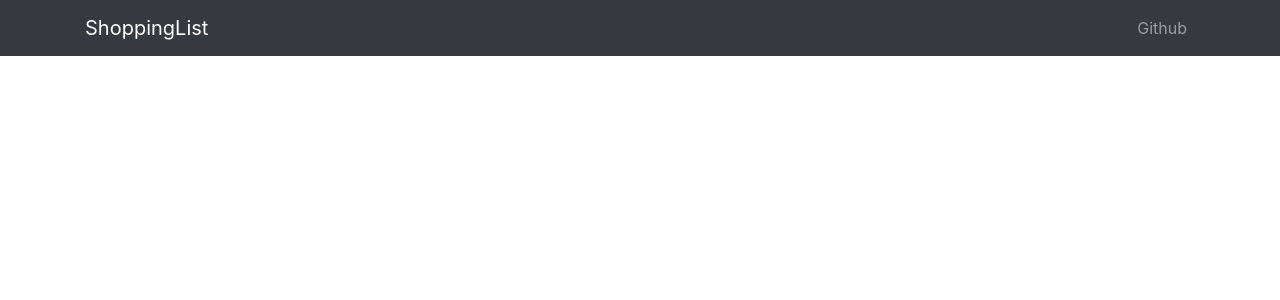
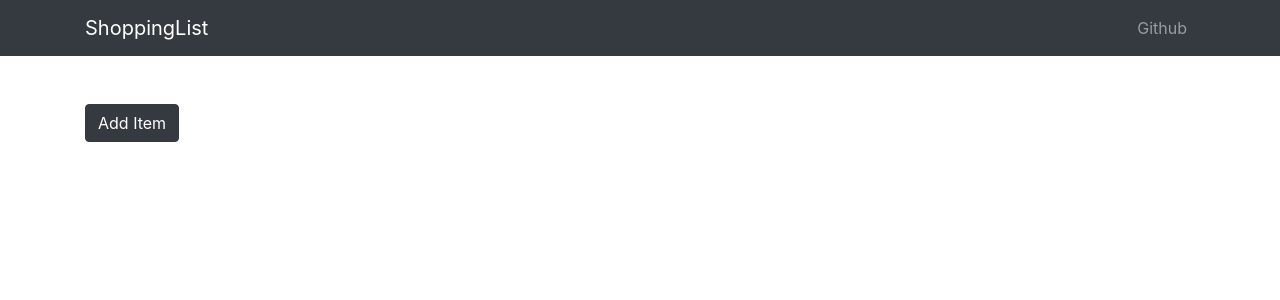
Before and after one commit to MarcinBalejko/shopping-list-MERN, a React (Create React App) app in the folder client/: page / in a window 1280 px wide. Shown: the top 300 px of the page. Built offline with nearby package versions, Linux system fonts and the light colour scheme.

Commit message:
:construction: Creating ShoppingList component, implemented uuid

```diff
--- a/client/src/App.js
+++ b/client/src/App.js
@@ -1,12 +1,15 @@
 import React from "react";
+import AppNavbar from "./components/AppNavbar";
+import ShoppingList from "./components/ShoppingList";
+
 import "bootstrap/dist/css/bootstrap.min.css";
-import AppNavbar from "./components/AppNavbar";
 import "./App.css";
 
 function App() {
   return (
     <div className="App">
       <AppNavbar />
+      <ShoppingList />
     </div>
   );
 }
--- /dev/null
+++ b/client/src/components/ShoppingList.js
@@ -0,0 +1,39 @@
+import React, { Component } from "react";
+import { Container, ListGroup, ListGroupItem, Button } from "reactstrap";
+import { CSSTransition, TransitionGroup } from "react-transition-group";
+import { v4 as uuidv4 } from "uuid";
+
+class ShoppingList extends Component {
+  state = {
+    items: [
+      { id: uuidv4(), name: "Eggs" },
+      { id: uuidv4(), name: "Milk" },
+      { id: uuidv4(), name: "Steak" },
+      { id: uuidv4(), name: "Water" }
+    ]
+  };
+
+  render() {
+    const { items } = this.state;
+    return (
+      <Container>
+        <Button
+          color="dark"
+          style={{ marginBottom: "2rem" }}
+          onClick={() => {
+            const name = prompt("Enter Item");
+            if (name) {
+              this.setState(state => ({
+                items: [...state.items, { id: uuidv4(), name }]
+              }));
+            }
+          }}
+        >
+          Add Item{" "}
+        </Button>
+      </Container>
+    );
+  }
+}
+
+export default ShoppingList;
```
